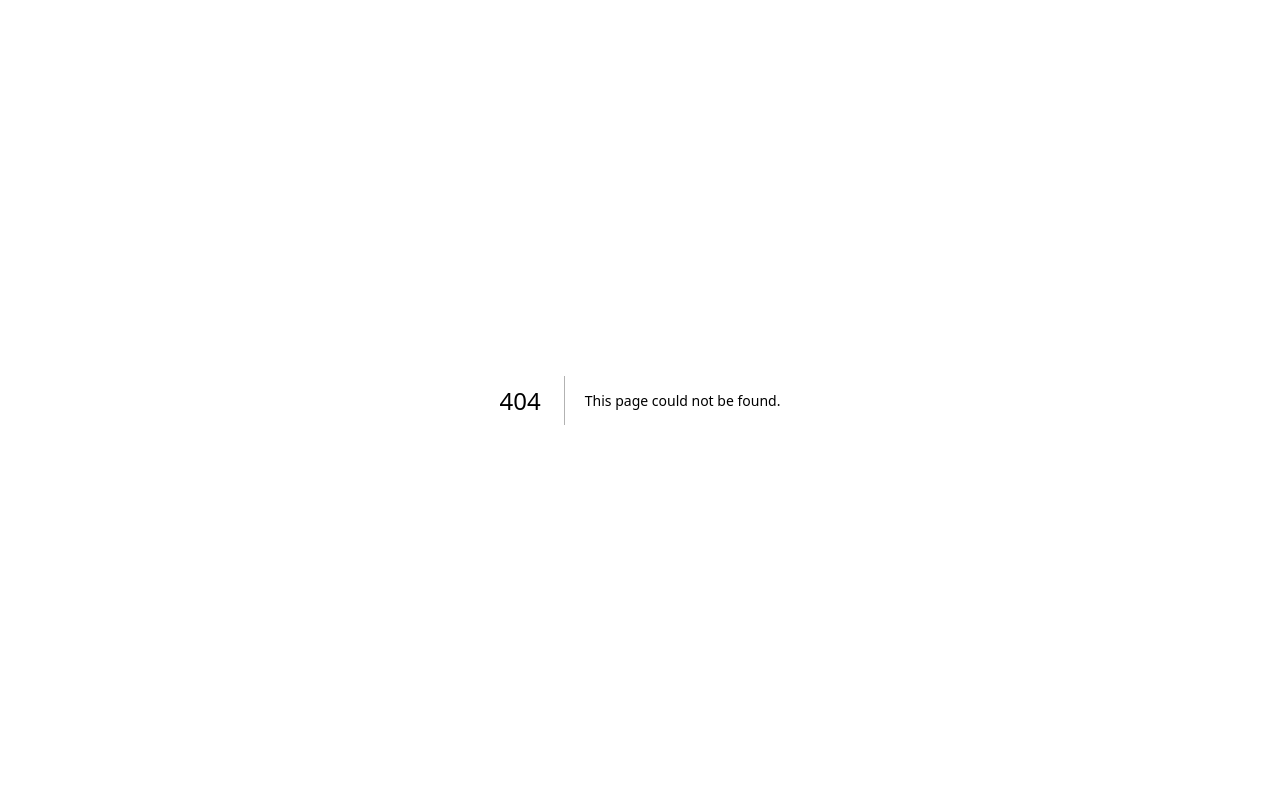
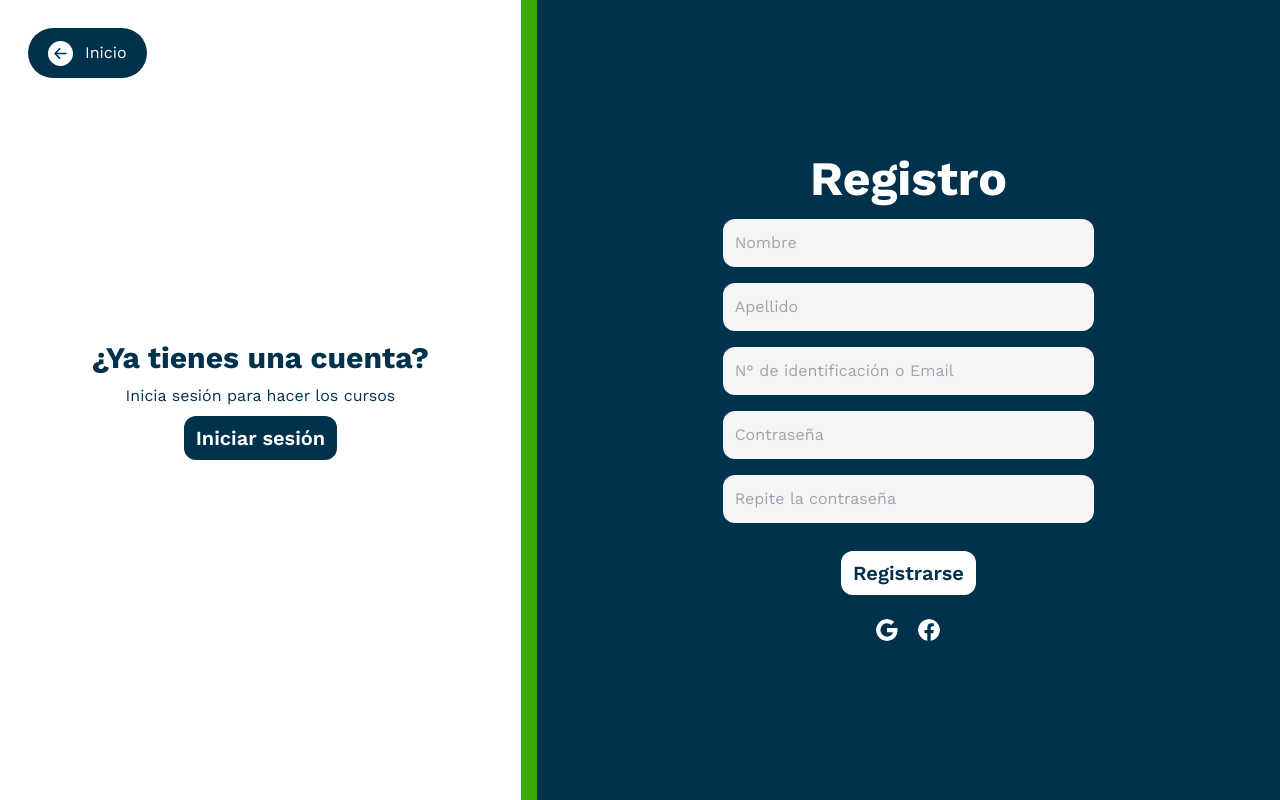
Before and after one commit to steven-dev1/course-platform-sena, a Next.js app: page /auth/register in a window 1280 px wide. Before the commit this address had no page. Built offline with nearby package versions, Linux system fonts and the light colour scheme.

Commit message:
Registro funcional

```diff
--- /dev/null
+++ b/lib/utilities.jsx
@@ -0,0 +1,55 @@
+import Swal from 'sweetalert2';
+
+export default async function addData(){
+      console.log('hola')
+        const datos = {
+            "Nom_User": "Steven",
+            "Ape_User": "Gonzalez",
+            "Ema_User": "ste@gmail.com",
+            "Pass_User": "1234",
+            "Id_Rol_FK": 1,
+            "Dir_Ip": "192.168.0.1"
+        }
+        const response = await fetch('http://127.0.0.1:3000/api/register', {
+            method: "POST",
+            headers: { "Content-type": 'application/json' },
+            body: JSON.stringify(datos)
+        })
+    if (response.ok) {
+      let timerInterval;
+      Swal.fire({
+        title: "Seras redirigido!",
+        html: "Se ha enviado un codigo de verificaion a tu email  <b></b> milliseconds.",
+        timer: 5000,
+        timerProgressBar: true,
+        didOpen: () => {
+          Swal.showLoading();
+          const timer = Swal.getPopup().querySelector("b");
+          timerInterval = setInterval(() => {
+            timer.textContent = `${Swal.getTimerLeft()}`;
+          }, 100);
+        },
+        willClose: () => {
+          clearInterval(timerInterval);
+        }
+      }).then((result) => {
+        /* Read more about handling dismissals below */
+        if (result.dismiss === Swal.DismissReason.timer) {
+          console.log("I was closed by the timer");
+        }
+      });
+
+      console.log('Recibiras un codigo ');
+      const timer = setTimeout(() => {
+        window.location.href = '/validar';
+      }, 5000);
+      return () => clearTimeout(timer);
+    }
+  };
+
+
+
+  const handleSubmit = async (s) => {
+    s.preventDefault();
+
+  }
--- a/package.json
+++ b/package.json
@@ -12,7 +12,8 @@
     "bootstrap-icons": "^1.11.3",
     "next": "14.1.0",
     "react": "^18",
-    "react-dom": "^18"
+    "react-dom": "^18",
+    "sweetalert2": "^11.10.5"
   },
   "devDependencies": {
     "autoprefixer": "^10.0.1",
--- /dev/null
+++ b/src/app/auth/layout.js
@@ -0,0 +1,25 @@
+import { Work_Sans } from "next/font/google";
+import "../globals.css";
+
+const work_sans = Work_Sans({ subsets: ["latin"], weight: ['300','400','500','600','700','800'] });
+
+export const metadata = {
+  title: "SENA Learn | Autenticación",
+  description: "Inicia sesión o registrate para acceder a una gran variedad de cursos totalmente gratis.",
+};
+
+export default function RootLayout({ children }) {
+  return (
+    <html lang="es">
+      <body className={work_sans.className}>
+        <a href="/" className="hover:bg-black hover:scale-110 transition-all duration-200 absolute left-7 top-7 bg-[#00324D] rounded-full w-auto h-[50px] p-5 text-white cursor-pointer flex gap-3 justify-center items-center bi bi-arrow-left-circle-fill">
+            <svg xmlns="http://www.w3.org/2000/svg" width="25" height="25" fill="currentColor" viewBox="0 0 16 16">
+                <path d="M8 0a8 8 0 1 0 0 16A8 8 0 0 0 8 0m3.5 7.5a.5.5 0 0 1 0 1H5.707l2.147 2.146a.5.5 0 0 1-.708.708l-3-3a.5.5 0 0 1 0-.708l3-3a.5.5 0 1 1 .708.708L5.707 7.5z" />
+            </svg>
+            <span>Inicio</span>
+        </a>
+        {children}
+      </body>
+    </html>
+  );
+}
--- a/src/app/login/page.js
+++ b/src/app/auth/login/page.js
@@ -1,16 +1,9 @@
 import Image from "next/image";
 import Inputs from "@/components/Inputs";
-import DarkButtons from "@/components/DarkButtons";
 export default function Login() {
     return (
 
         <main className="w-full h-screen flex justify-center items-center bg-[#00324D] lg:bg-white">
-            <a href="/" class="hover:bg-black hover:scale-110 transition-all duration-200 absolute left-7 top-7 bg-[#00324D] rounded-full w-auto h-[50px] p-5 text-white cursor-pointer flex gap-3 justify-center items-center">
-                <svg xmlns="http://www.w3.org/2000/svg" width="25" height="25" fill="currentColor" class="bi bi-arrow-left-circle-fill" viewBox="0 0 16 16">
-                    <path d="M8 0a8 8 0 1 0 0 16A8 8 0 0 0 8 0m3.5 7.5a.5.5 0 0 1 0 1H5.707l2.147 2.146a.5.5 0 0 1-.708.708l-3-3a.5.5 0 0 1 0-.708l3-3a.5.5 0 1 1 .708.708L5.707 7.5z" />
-                </svg>
-                <span>Inicio</span>
-            </a>
             <section className="md:w-3/4 w-full flex flex-col items-center gap-2 mx-auto justify-center p-10 text-center">
                 <h2 className="text-3xl sm:text-5xl font-bold text-white lg:text-[#00324D]">Inicio de sesión</h2>
                 <form className="flex flex-col w-full lg:w-2/4">
@@ -26,16 +19,17 @@ export default function Login() {
                         <a href="" className="font-semibold decoration-solid text-sm sm:text-base text-white lg:text-[#00324D]">¿Olvidó su contraseña?</a>
                     </div>
                 </div>
-                <div className="flex flex-col sm:flew-row my-3">
-                    <a className="inline-block bg-[#39A900] lg:text-white lg:bg-[#00324D] text-[#00324D]  py-2 px-3 rounded-xl text-base sm:text-xl font-semibold hover:scale-110 transition-all duration-200 border-2 border-[#00324D] cursor-pointer">Iniciar sesión</a>
-                    <span className="mx-4 inline-block lg:hidden lg:text-[#00324D] text-white">O</span>
-                    <a className="inline-block lg:hidden bg-[#39A900] lg:bg-white text-[#00324D]  py-2 px-3 rounded-xl text-base sm:text-xl font-semibold hover:scale-105 transition-all duration-200 border-2 border-[#00324D] cur">Registrarse</a>
+                {/* Botones de auth para mobile */}
+                <div className="flex items-center flex-col my-3">
+                    <a className="inline-block bg-[#39A900] lg:text-white lg:bg-[#00324D] text-white  py-2 px-3 rounded-xl text-base sm:text-xl font-semibold hover:scale-110 transition-all duration-200 border-2 border-[#00324D] cursor-pointer">Iniciar sesión</a>
+                    <p className="mx-4 mt-4 inline-block lg:hidden lg:text-[#00324D] text-white">¿No tienes una cuenta? <a className="m-1 underline bg-[#39A900] py-1 font-medium px-2 rounded-lg transition-all duration-100 cursor-pointer">Regístrate</a></p>
                 </div>
-                <div className="flex gap-3">
-                    <svg xmlns="http://www.w3.org/2000/svg" width="20" height="20" fill="currentColor" class="bi bi-google" viewBox="0 0 16 16">
+                {/* Auth con redes sociales */}
+                <div className="flex gap-3 box-border">
+                    <svg className="bg-[#00324D] p-1 rounded-full hover:scale-125 transition-all duration-200 cursor-pointer bi bi-google" xmlns="http://www.w3.org/2000/svg" width="30" height="30" fill="white" viewBox="0 0 16 16">
                         <path d="M15.545 6.558a9.4 9.4 0 0 1 .139 1.626c0 2.434-.87 4.492-2.384 5.885h.002C11.978 15.292 10.158 16 8 16A8 8 0 1 1 8 0a7.7 7.7 0 0 1 5.352 2.082l-2.284 2.284A4.35 4.35 0 0 0 8 3.166c-2.087 0-3.86 1.408-4.492 3.304a4.8 4.8 0 0 0 0 3.063h.003c.635 1.893 2.405 3.301 4.492 3.301 1.078 0 2.004-.276 2.722-.764h-.003a3.7 3.7 0 0 0 1.599-2.431H8v-3.08z" />
                     </svg>
-                    <svg xmlns="http://www.w3.org/2000/svg" width="20" height="20" fill="currentColor" class="bi bi-facebook" viewBox="0 0 16 16">
+                    <svg className="bg-[#00324D] p-1 rounded-full hover:scale-125 transition-all duration-200 cursor-pointer bi bi-facebook" xmlns="http://www.w3.org/2000/svg" width="30" height="30" fill="white" viewBox="0 0 16 16">
                         <path d="M16 8.049c0-4.446-3.582-8.05-8-8.05C3.58 0-.002 3.603-.002 8.05c0 4.017 2.926 7.347 6.75 7.951v-5.625h-2.03V8.05H6.75V6.275c0-2.017 1.195-3.131 3.022-3.131.876 0 1.791.157 1.791.157v1.98h-1.009c-.993 0-1.303.621-1.303 1.258v1.51h2.218l-.354 2.326H9.25V16c3.824-.604 6.75-3.934 6.75-7.951" />
                     </svg>
                 </div>
--- /dev/null
+++ b/src/app/auth/register/page.js
@@ -0,0 +1,38 @@
+'use client'
+import Inputs from "@/components/Inputs"
+import addData from "../../../../lib/utilities"
+
+export default function Register() {
+    return (
+        <main className="w-full h-screen flex justify-center items-center bg-[#00324D] lg:bg-white" >
+            <section className="md:w-2/4 w-full flex flex-col items-center gap-2 mx-auto justify-center p-10 text-center">
+                <h3 className="text-3xl font-bold text-[#00324D]">¿Ya tienes una cuenta?</h3>
+                <span className="text-[#00324D]">Inicia sesión para hacer los cursos</span>
+                <a href="./login" id="desktop-register-btn" className="bg-[#00324D] text-white py-2 px-3 rounded-xl text-xl font-semibold mx-3 hover:scale-110 transition-all duration-200 hover:shadow-lg">Iniciar sesión</a>
+            </section>
+            <section className="bg-[#00324D] w-3/4 hidden flex-col items-center justify-center gap-2 border-l-[16px] border-[#39A900] lg:flex h-full">
+                <h2 className="text-3xl sm:text-5xl font-bold text-white">Registro</h2>
+                <form className="flex flex-col w-full lg:w-2/4">
+                    <Inputs placeholder="Nombre" type="text" id="register_user_name"/>
+                    <Inputs placeholder="Apellido" type="text" id="register_user_lastname"/>
+                    <Inputs placeholder="N° de identificación o Email" type="email" id="register_user_email"/>
+                    <Inputs placeholder="Contraseña" type="password" id="register_user_password"/>
+                    <Inputs placeholder="Repite la contraseña" type="password" id="register_user_confirm_password"/>
+                </form>
+                <div className="flex flex-col sm:flew-row my-3">
+                    <button className="lg:text-[#00324D] lg:bg-white text-[#00324D] bg-white py-2 px-3 rounded-xl text-base sm:text-xl font-semibold hover:scale-110 transition-all duration-200 hover:shadow-lg" type="submit" onClick={addData}>Registrarse</button>
+                    <span className="mx-4 inline-block lg:hidden lg:text-[#00324D] text-white">O</span>
+                    <button className="inline-block lg:hidden bg-[#39A900] lg:bg-white text-[#00324D]  py-2 px-3 rounded-xl text-base sm:text-xl font-semibold hover:scale-110 transition-all duration-200 border-2 border-[#00324D]">Registrarse</button>
+                </div>
+                <div className="flex gap-3">
+                    <svg className="bg-[#00324D] p-1 rounded-full hover:scale-125 transition-all duration-200 cursor-pointer bi bi-google" xmlns="http://www.w3.org/2000/svg" width="30" height="30" fill="white" viewBox="0 0 16 16">
+                        <path d="M15.545 6.558a9.4 9.4 0 0 1 .139 1.626c0 2.434-.87 4.492-2.384 5.885h.002C11.978 15.292 10.158 16 8 16A8 8 0 1 1 8 0a7.7 7.7 0 0 1 5.352 2.082l-2.284 2.284A4.35 4.35 0 0 0 8 3.166c-2.087 0-3.86 1.408-4.492 3.304a4.8 4.8 0 0 0 0 3.063h.003c.635 1.893 2.405 3.301 4.492 3.301 1.078 0 2.004-.276 2.722-.764h-.003a3.7 3.7 0 0 0 1.599-2.431H8v-3.08z" />
+                    </svg>
+                    <svg className="bg-[#00324D] p-1 rounded-full hover:scale-125 transition-all duration-200 cursor-pointer bi bi-facebook" xmlns="http://www.w3.org/2000/svg" width="30" height="30" fill="white"viewBox="0 0 16 16">
+                        <path d="M16 8.049c0-4.446-3.582-8.05-8-8.05C3.58 0-.002 3.603-.002 8.05c0 4.017 2.926 7.347 6.75 7.951v-5.625h-2.03V8.05H6.75V6.275c0-2.017 1.195-3.131 3.022-3.131.876 0 1.791.157 1.791.157v1.98h-1.009c-.993 0-1.303.621-1.303 1.258v1.51h2.218l-.354 2.326H9.25V16c3.824-.604 6.75-3.934 6.75-7.951" />
+                    </svg>
+                </div>
+            </section>
+        </main>
+    )
+}
--- a/src/app/layout.js
+++ b/src/app/layout.js
@@ -1,7 +1,7 @@
-import { Inter } from "next/font/google";
+import { Work_Sans } from "next/font/google";
 import "./globals.css";
 
-const inter = Inter({ subsets: ["latin"] });
+const work_sans = Work_Sans({ subsets: ["latin"], weight: ['300','400','500','600','700','800'] });
 
 export const metadata = {
   title: "Create Next App",
@@ -11,7 +11,7 @@ export const metadata = {
 export default function RootLayout({ children }) {
   return (
     <html lang="es">
-      <body className={inter.className}>
+      <body className={work_sans.className}>
         {children}
       </body>
     </html>
--- a/src/components/DarkButtons.jsx
+++ b/src/components/DarkButtons.jsx
@@ -1,6 +1,6 @@
 export default function DarkButtons({href}) {
     return (
-        <a href={href} class="cursor-pointer bg-[#00324D] text-white py-2 px-3 rounded-xl text-base font-semibold mx-3 hover:scale-110 hover:bg-black transition-all duration-200 hover:shadow-lg">
+        <a href={href} className="cursor-pointer bg-[#00324D] text-white py-2 px-3 rounded-xl text-base font-semibold mx-3 hover:scale-110 hover:bg-black transition-all duration-200 hover:shadow-lg">
             <slot />
         </a>
     )
--- a/src/components/Inputs.jsx
+++ b/src/components/Inputs.jsx
@@ -1,5 +1,5 @@
 export default function Inputs({placeholder, type}) {
     return (
-        <input type={type} name="" id="input-email-login" placeholder={placeholder} class="my-2 p-3 rounded-xl bg-[#F5F5F5] outline outline-transparent focus:outline-[#39A900] focus:outline-[3px]"></input>
+        <input type={type} name="" id="input-email-login" placeholder={placeholder} className="my-2 p-3 rounded-xl bg-[#F5F5F5] outline outline-transparent focus:outline-[#39A900] focus:outline-[3px]"></input>
     )
 }
```
Also changed, not shown: 1 other file (tests, documents, lock files or other folders).
